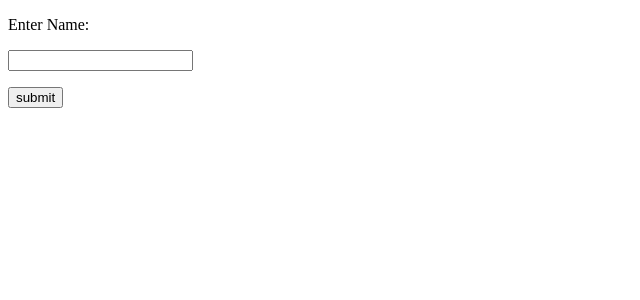
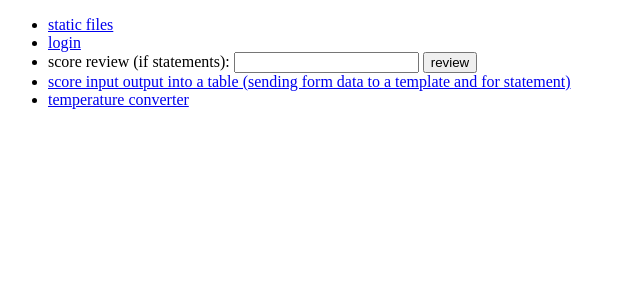
Before and after one commit to arek-grows/hello-app, a Flask app: page / in a window 1280 px wide. Shown: the top 300 px of the page, without its empty margins (0-640 px from the left). Run offline with Flask 2, Linux system fonts and the light colour scheme.

Commit message:
applying what i've learned in order to create an index page, need to fix login page

```diff
--- a/main.py
+++ b/main.py
@@ -3,9 +3,22 @@ from flask import Flask, request, redirect, url_for, render_template
 app = Flask(__name__)
 
 
+# index
 @app.route('/')
 def index():
-    return render_template('login.html')
+    return render_template('index.html', base_url=request.base_url)
+
+
+# static files
+@app.route('/static_files')
+def static_files():
+    return render_template('static_files.html')
+
+
+# login
+@app.route('/login')
+def login():
+    return render_template('login.html', base_url=request.base_url)
 
 
 @app.route('/success/<name>')
@@ -13,8 +26,8 @@ def success(name):
     return 'welcome %s' % name
 
 
-@app.route('/login', methods=['POST', 'GET'])
-def login():
+@app.route('/logged_in', methods=['POST', 'GET'])
+def logged_in():
     if request.method == 'POST':
         user = request.form['nm']
         return redirect(url_for('success', name=user))
@@ -23,16 +36,33 @@ def login():
         return redirect(url_for('success', name=user))
 
 
-# if and for statements
-@app.route('/hello/<int:score>')
-def hello_name(score):
-    return render_template('hello.html', marks=score)
+# if statement
+@app.route('/score', methods=['POST', 'GET'])
+def scores():
+    if request.method == "POST":
+        try:
+            score = int(request.form['score'])
+        except ValueError:
+            score = "error: input was not a number"
+    else:
+        score = "request.method != 'POST'"
+    return render_template('score.html', marks=score)
 
 
-@app.route('/result')
+# sending form data to a template and for statement
+@app.route('/student')
+def student():
+    return render_template('student.html', base_url=request.base_url)
+
+
+@app.route('/student/result', methods=['POST', 'GET'])
 def result():
-    dict = {'Physics': 50, "Chemistry": 60, "Algebra": 70}
-    return render_template('result.html', result=dict)
+    if request.method == 'POST':
+        score_dict = request.form
+    else:
+        score_dict = {'Physics': 50, "Chemistry": 60,
+                      "Algebra": 70}  # can also use a dictionary to return to a template
+    return render_template('result.html', result=score_dict)
 
 
 # temperature converter
--- /dev/null
+++ b/static/hello.js
@@ -0,0 +1,3 @@
+function sayHello() {
+    alert("Hello World")
+}
--- /dev/null
+++ b/templates/index.html
@@ -0,0 +1,18 @@
+<!DOCTYPE html>
+<html lang="en">
+    <head>
+        <meta charset="UTF-8">
+        <title>index</title>
+    </head>
+    <body>
+    <ul>
+        <li><a href="{{base_url}}static_files">static files</a></li>
+        <li><a href="{{base_url}}login">login</a></li>
+            <form action="{{base_url}}score" method="POST">
+        <li>score review (if statements): <input type="text" name="score"> <input type="submit" value="review"></li>
+            </form>
+        <li><a href="{{base_url}}student">score input output into a table (sending form data to a template and for statement)</a></li>
+        <li><a href="{{base_url}}converter">temperature converter</a></li>
+        </ul>
+    </body>
+</html>
--- a/templates/login.html
+++ b/templates/login.html
@@ -1,7 +1,7 @@
 <!DOCTYPE html>
 <html>
    <body>
-      <form action = "http://localhost:8080/login" method = "post">
+      <form action = "{{base_url}}logged_in" method = "post">
          <p>Enter Name:</p>
          <p><input type = "text" name = "nm" /></p>
          <p><input type = "submit" value = "submit" /></p>
--- a/templates/hello.html
+++ b/templates/score.html
@@ -1,8 +1,10 @@
 <!doctype html>
 <html>
    <body>
-      {% if marks>50 %}
-         <h1> Your result is pass!</h1>
+      {% if marks is string %}
+         <h1>{{marks}}</h1>
+      {% elif marks>50 %}
+         <h1> Your result is pass :)</h1>
       {% else %}
          <h1>Your result is fail >:(</h1>
       {% endif %}
```
Also changed, not shown: templates/converter.html (+5 -5 lines), templates/static_files.html (added, +12 -0 lines), templates/student.html (added, +16 -0 lines).
